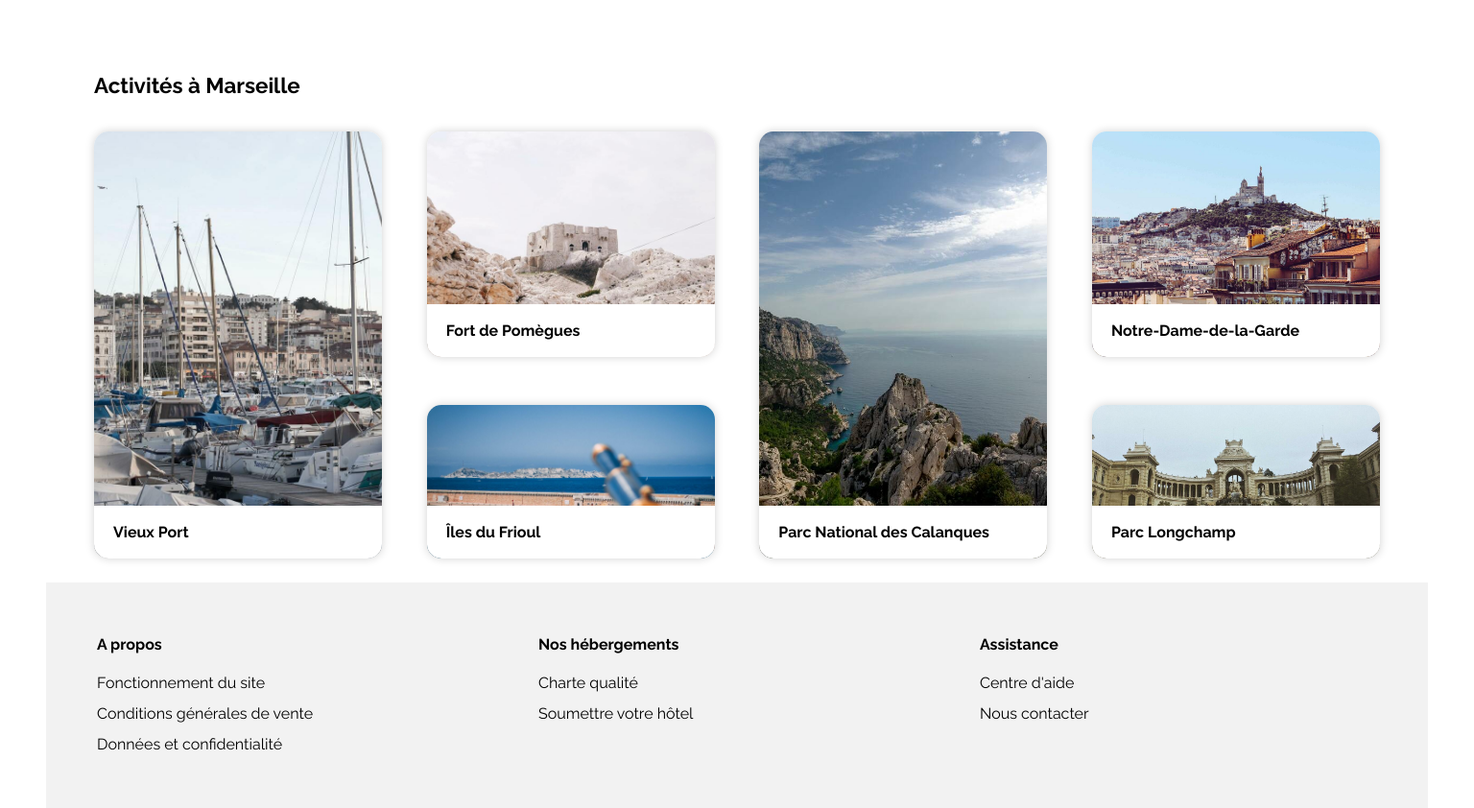
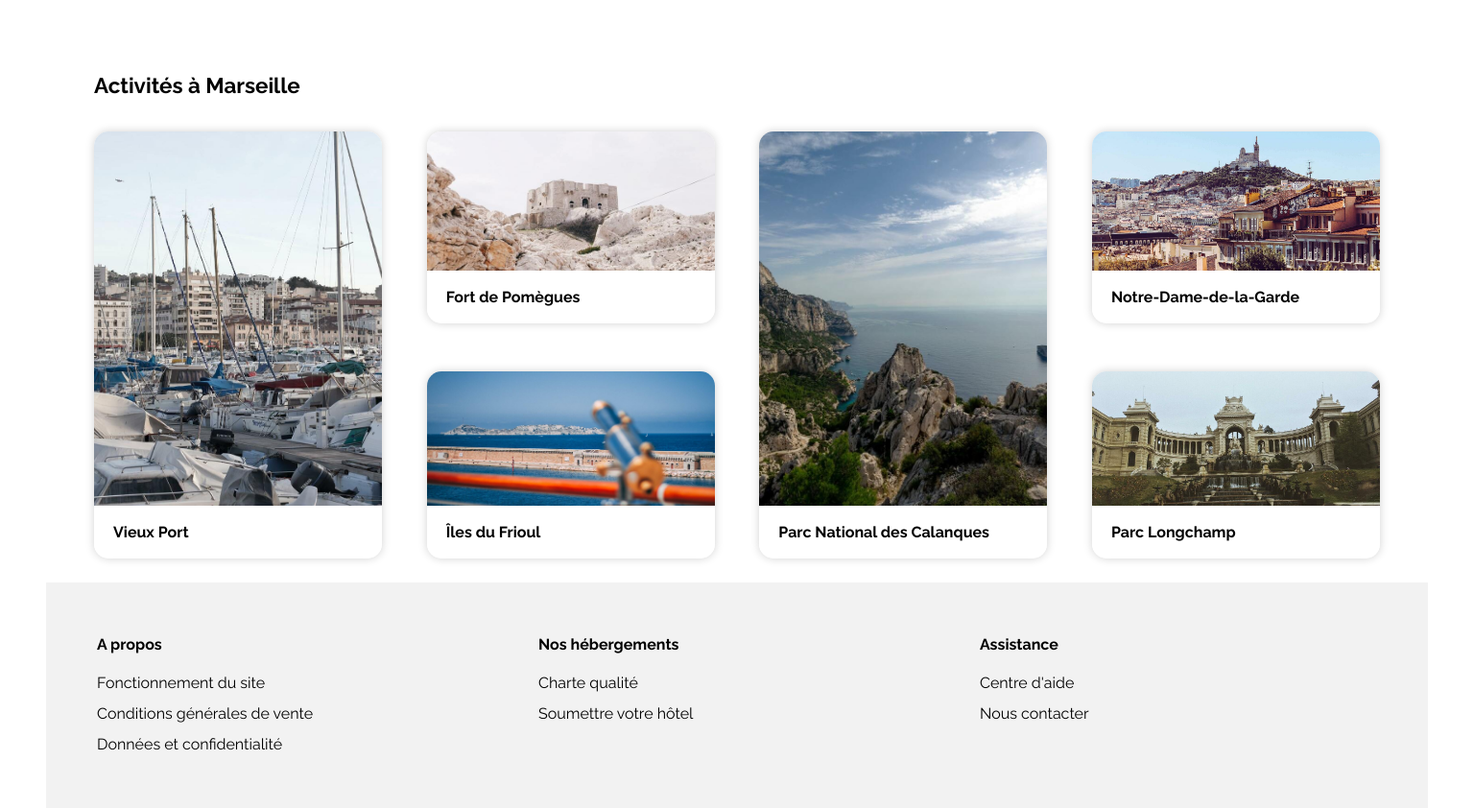
Before and after one commit to BenoitMagnan/BenoitMagnan_2_23112020, a plain HTML site: page docs/index.html in a window 1536 px wide. Shown: the part 1060-1902 px from the top of the page at 96% size. Drawn offline with Linux system fonts and the light colour scheme.

Commit message:
Correction pour Chrome

```diff
--- a/docs/style.css
+++ b/docs/style.css
@@ -384,12 +384,14 @@ section > * {
 
 .card.activites {
     height: 190px;
+    width: 100%;
     padding: 0px;
     margin: 20px auto 0px;
+    flex-direction: column;
 }
 
 .activites .photo {
-    min-width: 100%;
+    width: 100%;
     height: 140px;
     border-radius: 0;
 }
@@ -405,10 +407,12 @@ section > * {
 }
 
 .secondPart {
-    position: absolute;
     display: flex;
-    align-self: end;
-    width: 300px;
+    align-self: flex-end;
+    align-content: end;
+    width: 100%;
+    margin: 0px;
+    padding: 0px;
     height: 50px;
 }
 
@@ -671,22 +675,20 @@ section {
     height: 100%;
 }
 
-.card.medium {
-    height: 235px;
-}
-.card.small {
-    height: 160px;
-}
-
-.big .photo{
+.big .photo {
     height: 100%;
 }
 
+.card.medium {
+    height: 45%;
+}
+
 .medium .photo{
-    height: 100%;
+    height: 145px;
 }
-.small .photo{
-    height: 100%;
+
+.card.small {
+    height: auto;
 }
 
 .firstPart{
@@ -705,6 +707,7 @@ section {
 
 .card .description {
     padding: 0;
+    height: inherit;
 }
 
 .secondPart h4{
```
Also changed, not shown: docs/index.html (+0 -3 lines).
